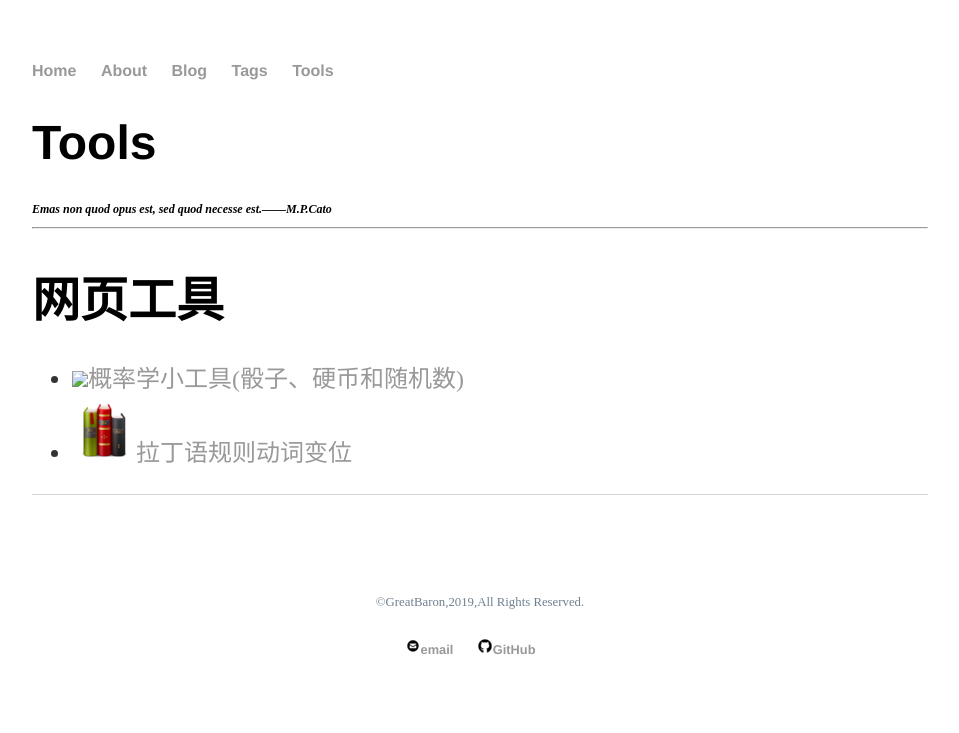
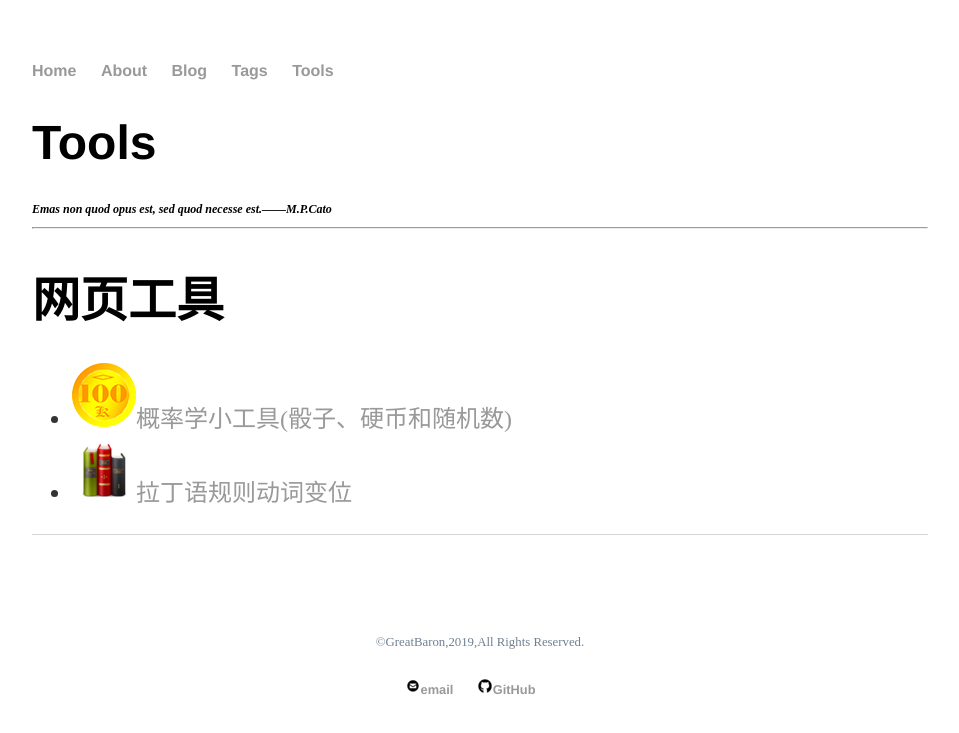
Before and after one commit to FameAndFarm/AndrewImalion.github.io, a Jekyll site: the page built from tools/index.html, in a window 1280 px wide. Shown: the top 733 px of the page, without its empty margins (160-1119 px from the left). Built offline with Jekyll 4.4.1, drawn with Linux system fonts in a browser that asks for light colours.

Commit message:
Update index.html

```diff
--- a/tools/index.html
+++ b/tools/index.html
@@ -9,7 +9,7 @@
 <h1>网页工具</h1>
 
 <ul>
-	<li><a href="{{ site.url }}/litools"><img src="/litool/coink100-0.png">概率学小工具(骰子、硬币和随机数)</a></li>
+	<li><a href="{{ site.url }}/litools"><img src="{{ site.url }}/tools/litool/coink100-0.png">概率学小工具(骰子、硬币和随机数)</a></li>
 	<li><a href="{{ site.url }}/LatinVerb.html"><img src="mini-books_64px.png">拉丁语规则动词变位</a></li>
 </ul>
 </div>
```
